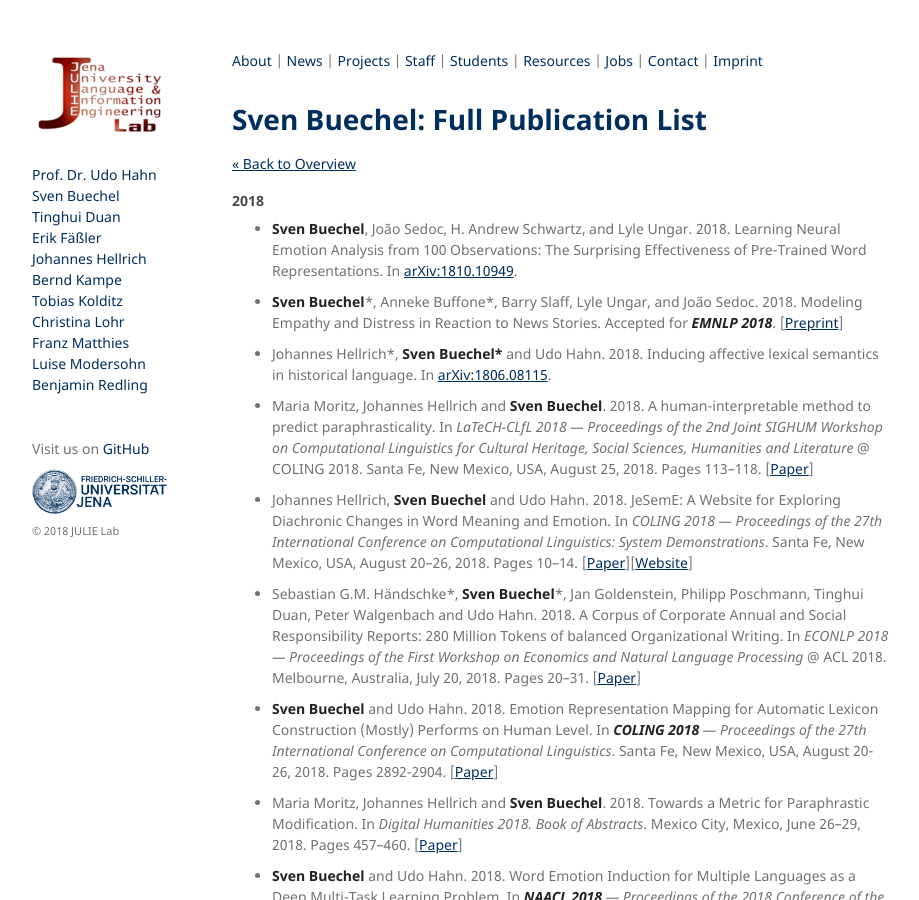
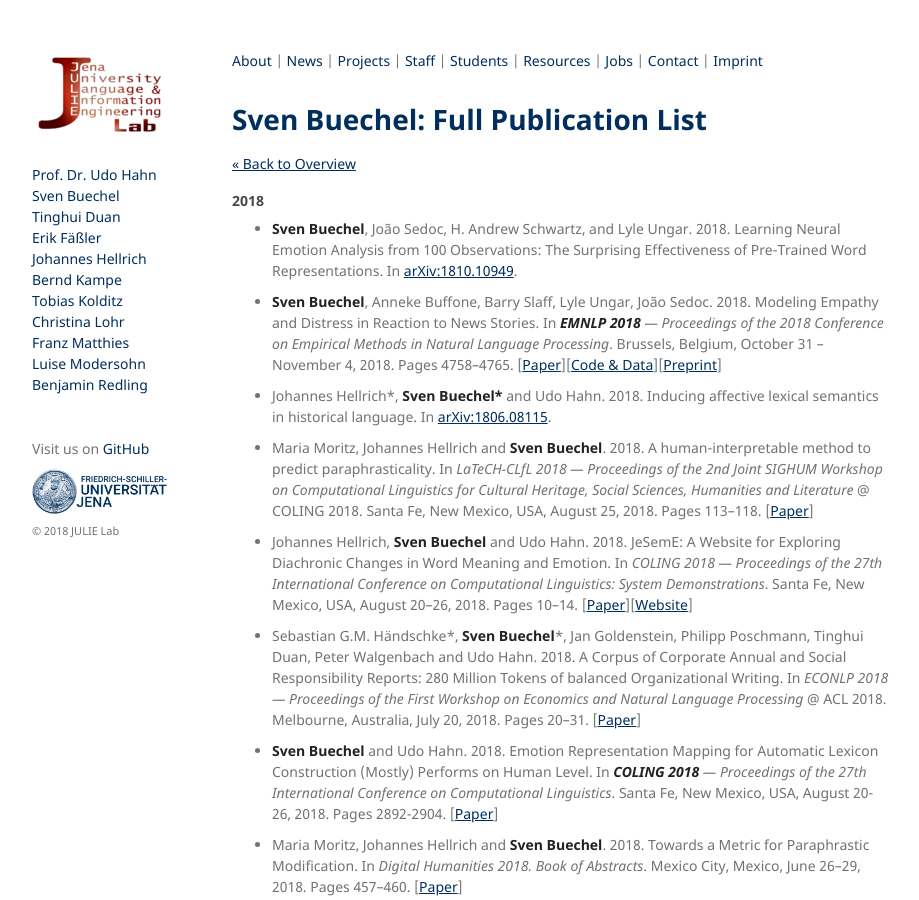
Before and after one commit to JULIELab/JULIELab.github.io, a Jekyll site: the page built from Staff/Buechel/publication.md, in a window 1280 px wide and 900 px high. Shown: the whole window, without its empty margins (178-1097 px from the left). Built offline with Jekyll 4.4.1, drawn with Linux system fonts in a browser that asks for light colours; our own code applies the rules of GitHub Pages for plain Markdown files.

Commit message:
added publication

```diff
--- a/Staff/Buechel/publication.md
+++ b/Staff/Buechel/publication.md
@@ -10,7 +10,7 @@ layout: staff
 
 * **Sven Buechel**, João Sedoc, H. Andrew Schwartz, and Lyle Ungar. 2018. Learning Neural Emotion Analysis from 100 Observations: The Surprising Effectiveness of Pre-Trained Word Representations. In [arXiv:1810.10949](https://arxiv.org/abs/1810.10949).
 
-* **Sven Buechel**\*, Anneke Buffone\*, Barry Slaff, Lyle Ungar, and João Sedoc. 2018. Modeling Empathy and Distress in Reaction to News Stories. Accepted for ***EMNLP 2018***. [[Preprint](https://arxiv.org/pdf/1808.10399.pdf)]
+* **Sven Buechel**, Anneke Buffone, Barry Slaff, Lyle Ungar, João Sedoc. 2018. Modeling Empathy and Distress in Reaction to News Stories. In ***EMNLP 2018** — Proceedings of the 2018 Conference on Empirical Methods in Natural Language Processing*. Brussels, Belgium, October 31 – November 4, 2018. Pages 4758–4765. [[Paper](http://aclweb.org/anthology/D18-1507)][[Code & Data](https://github.com/wwbp/empathic_reactions)][[Preprint](https://arxiv.org/pdf/1808.10399.pdf)]
 
 * Johannes Hellrich\*, **Sven Buechel\*** and Udo Hahn. 2018.  Inducing affective lexical semantics in historical language. In [arXiv:1806.08115](https://arxiv.org/abs/1806.08115).
 
```
Also changed, not shown: Staff/Buechel/index.md (+1 -1 lines).
